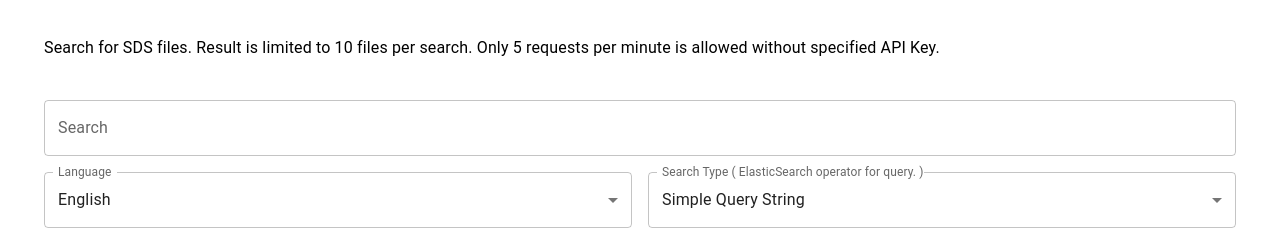
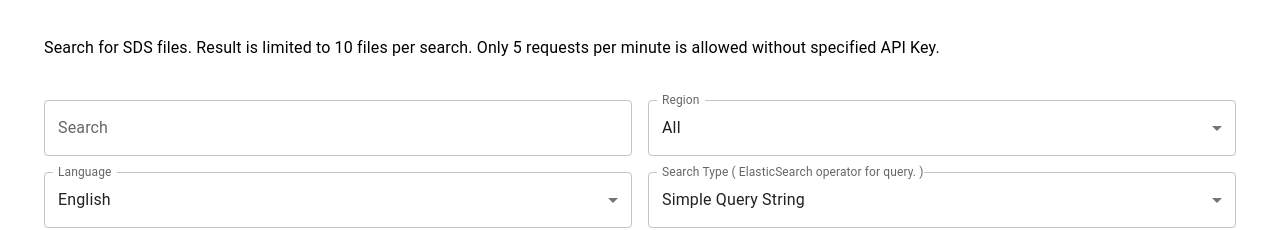
Before and after one commit to SDS-Manager/sdsmanager-sds-search-demo-app, a React (Create React App) app in the folder frontend/: page / in a window 1280 px wide. Shown: the part 170-400 px from the top of the page. Built offline with nearby package versions, Linux system fonts and the light colour scheme.

Commit message:
Allow to open sds details from sds search page. Add regions selector

```diff
--- a/frontend/src/components/sds-info-endpoint-details/SDSInfoEndpointDetails.tsx
+++ b/frontend/src/components/sds-info-endpoint-details/SDSInfoEndpointDetails.tsx
@@ -12,7 +12,11 @@ import * as yup from 'yup';
 import axiosInstance from 'api';
 import CustomLoader from 'components/loader/CustomLoader';
 
-const SDSInfoEndpointDetails = () => {
+const SDSInfoEndpointDetails = ({
+  defaultSDSId,
+}: {
+  defaultSDSId: string | null;
+}) => {
   const [loading, setLoading] = React.useState<boolean>(false);
   const [showRawJSON, setShowRawJSON] = React.useState(false);
   const [sdsDetails, setSdsDetails] = React.useState<any>(null);
@@ -20,9 +24,36 @@ const SDSInfoEndpointDetails = () => {
     sds_id: yup.string(),
     pdf_md5: yup.string(),
   });
+
+  const handleSDSSearch = () => {
+    if (defaultSDSId) {
+      setLoading(true);
+      const apiKey = localStorage.getItem('apiKey');
+      let headers = {};
+      if (apiKey) {
+        headers = { 'X-SDS-SEARCH-ACCESS-API-KEY': apiKey };
+      }
+      axiosInstance
+        .post(
+          `/sds/details/`,
+          {
+            sds_id: defaultSDSId,
+          },
+          { headers: headers }
+        )
+        .then(function (response) {
+          setSdsDetails(response.data);
+          setLoading(false);
+        })
+        .catch(function (error) {
+          setLoading(false);
+          return error.response;
+        });
+    }
+  };
   const formik = useFormik({
     initialValues: {
-      sds_id: '',
+      sds_id: defaultSDSId,
       pdf_md5: '',
     },
     onSubmit: (values, { setSubmitting }) => {
@@ -66,6 +97,8 @@ const SDSInfoEndpointDetails = () => {
     enableReinitialize: true,
     validateOnMount: true,
   });
+
+  React.useEffect(() => handleSDSSearch(), [defaultSDSId]);
   return (
     <Grid container spacing={5}>
       <Grid container item>
@@ -227,7 +260,6 @@ const SDSInfoEndpointDetails = () => {
                   </Grid>
                 )
               )}
-              q
             </Grid>
           )}
           {sdsDetails?.extracted_data?.precautionary_codes && (
--- a/frontend/src/components/search-endpoint-details/SearchEndpointDetails.tsx
+++ b/frontend/src/components/search-endpoint-details/SearchEndpointDetails.tsx
@@ -21,9 +21,12 @@ import * as yup from 'yup';
 import axiosInstance from 'api';
 import CustomLoader from 'components/loader/CustomLoader';
 import { CopyToClipboard } from 'react-copy-to-clipboard';
-import { renderSnackbar } from '../../utils/renderSnackbar';
 
-const SearchEndpointDetails = () => {
+const SearchEndpointDetails = ({
+  handleSelectSDS,
+}: {
+  handleSelectSDS: (id: string) => void;
+}) => {
   const [loading, setLoading] = React.useState<boolean>(false);
   const [searchResults, setSearchResults] = React.useState<Array<any>>([]);
   const [showRawJSON, setShowRawJSON] = React.useState(false);
@@ -49,6 +52,7 @@ const SearchEndpointDetails = () => {
       advanced_search_supplier_name: '',
       advanced_search_cas_no: '',
       advanced_search_product_code: '',
+      region_short_name: 'all',
     },
     onSubmit: (values, { setSubmitting }) => {
       let data = {};
@@ -73,6 +77,7 @@ const SearchEndpointDetails = () => {
           search: values.search,
           search_type: values.search_type,
           language_code: values.language_code,
+          region_short_name: values.region_short_name,
           order_by: values.order_by,
           minimum_revision_date: values.minimum_revision_date,
         };
@@ -85,6 +90,7 @@ const SearchEndpointDetails = () => {
           minimum_revision_date: values.minimum_revision_date
             ? values.minimum_revision_date
             : null,
+          region_short_name: values.region_short_name,
         };
       }
       setLoading(true);
@@ -128,7 +134,8 @@ const SearchEndpointDetails = () => {
           autoComplete={'off'}
         >
           <Grid container item direction="row" rowSpacing={2}>
-            <Grid container item xs={12}>
+            <Grid container item spacing={2}>
+              <Grid container item xs={6}>
                 <FormControl fullWidth>
                   <InputLabel htmlFor={'search'}>Search</InputLabel>
                   <OutlinedInput
@@ -141,6 +148,36 @@ const SearchEndpointDetails = () => {
                     onBlur={formik.handleBlur}
                   />
                 </FormControl>
+              </Grid>
+              <Grid container item xs={6}>
+                <FormControl fullWidth>
+                  <InputLabel htmlFor={'region_short_name'}>Region</InputLabel>
+                  <Select
+                    fullWidth
+                    id="region_short_name"
+                    name="region_short_name"
+                    label="Region"
+                    onChange={formik.handleChange}
+                    value={formik.values.region_short_name}
+                  >
+                    {[
+                      { value: 'all', label: 'All' },
+                      { value: 'EU', label: 'EU' },
+                      { value: 'US', label: 'US' },
+                      { value: 'CA', label: 'CA' },
+                      { value: 'NZ', label: 'NZ' },
+                      { value: 'AU', label: 'AU' },
+                      { value: 'MY', label: 'MY' },
+                      { value: 'CN', label: 'CN' },
+                      { value: 'MX', label: 'MX' },
+                      { value: 'ZA', label: 'ZA' },
+
+                    ].map((el) => (
+                      <MenuItem key={el.value} value={el.value}>{el.label}</MenuItem>
+                    ))}
+                  </Select>
+                </FormControl>
+              </Grid>
             </Grid>
             <Grid container item spacing={2}>
               <Grid item xs={6}>
@@ -357,7 +394,9 @@ const SearchEndpointDetails = () => {
               <Table sx={{ minWidth: '100%' }}>
                 <TableHead>
                   <TableRow>
-                    <TableCell align="center">ID (click on ID to copy)</TableCell>
+                    <TableCell align="center">
+                      ID (click on ID to copy and open SDS details)
+                    </TableCell>
                     <TableCell align="left">Product Name</TableCell>
                     <TableCell align="left">Supplier Name</TableCell>
                     <TableCell align="left">Revision Data</TableCell>
@@ -371,10 +410,11 @@ const SearchEndpointDetails = () => {
                       sx={{ '&:last-child td, &:last-child th': { border: 0 } }}
                     >
                       <TableCell align="center" component="th" scope="row">
-                        <CopyToClipboard
-                          text={el.id}
+                        <CopyToClipboard text={el.id}>
+                          <Typography
+                            style={{ cursor: 'pointer' }}
+                            onClick={() => handleSelectSDS(el.id)}
                           >
-                          <Typography style={{ cursor: 'pointer' }}>
                             {el.id.slice(0, 18)}
                           </Typography>
                         </CopyToClipboard>
--- a/frontend/src/pages/main/Main.tsx
+++ b/frontend/src/pages/main/Main.tsx
@@ -47,11 +47,13 @@ function a11yProps(index: number) {
 
 const MainPage = () => {
   const [tabValue, setTabValue] = React.useState<number>(0);
+  const [showPassword, setShowPassword] = React.useState(false);
+  const [selectedSDSId, setSelectedSDSId] = React.useState<null | string>(null);
+
   const handleChange = (event: React.SyntheticEvent, newValue: number) => {
     setTabValue(newValue);
+    setSelectedSDSId(null);
   };
-  const [showPassword, setShowPassword] = React.useState(false);
-
   const handleClickShowPassword = () => setShowPassword((show) => !show);
 
   const handleMouseDownPassword = (
@@ -109,10 +111,15 @@ const MainPage = () => {
         </Grid>
       </Grid>
       <TabPanel value={tabValue} index={0}>
-        <SearchEndpointDetails />
+        <SearchEndpointDetails
+          handleSelectSDS={(id: string) => {
+            setTabValue(1);
+            setSelectedSDSId(id);
+          }}
+        />
       </TabPanel>
       <TabPanel value={tabValue} index={1}>
-        <SDSInfoEndpointDetails />
+        <SDSInfoEndpointDetails defaultSDSId={selectedSDSId} />
       </TabPanel>
       <TabPanel value={tabValue} index={2}>
         <NewerRevisionDateEndpointDetails />
```
Lines whose indentation alone changed are shown as unchanged.
